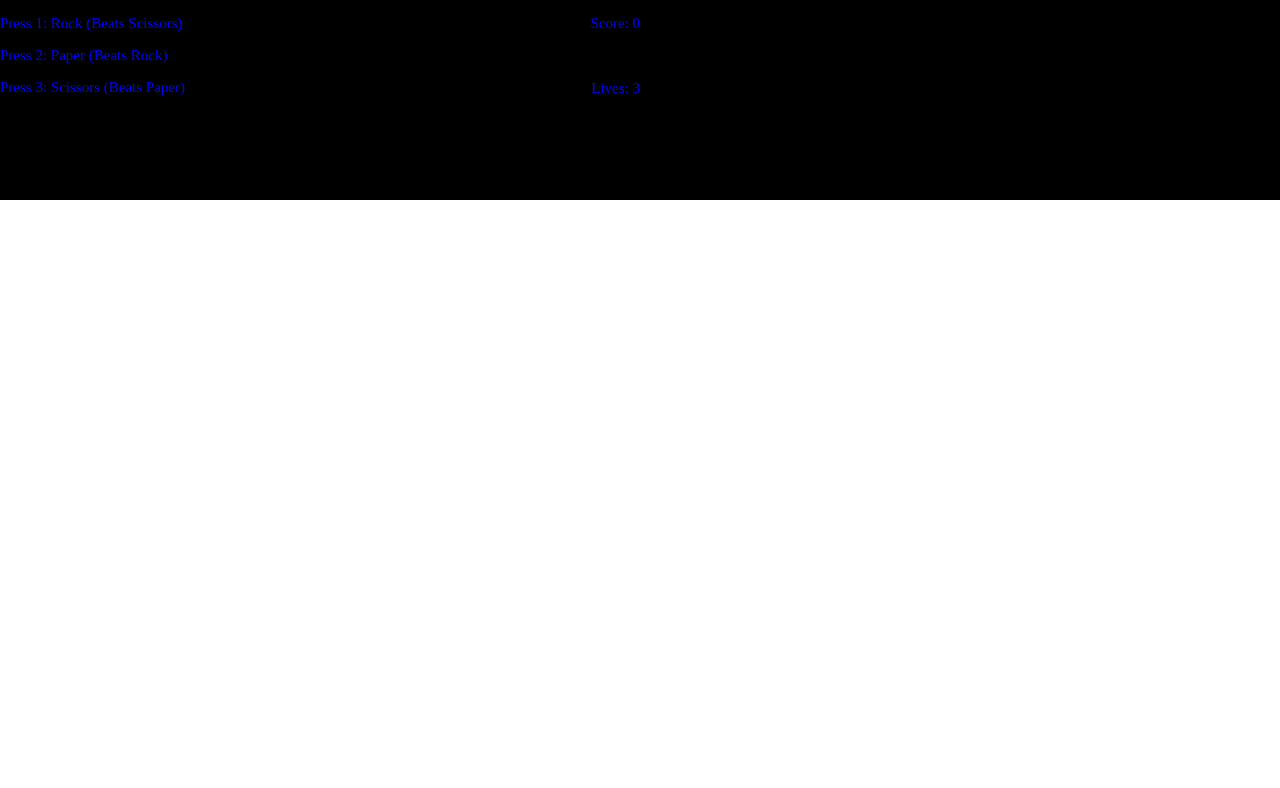
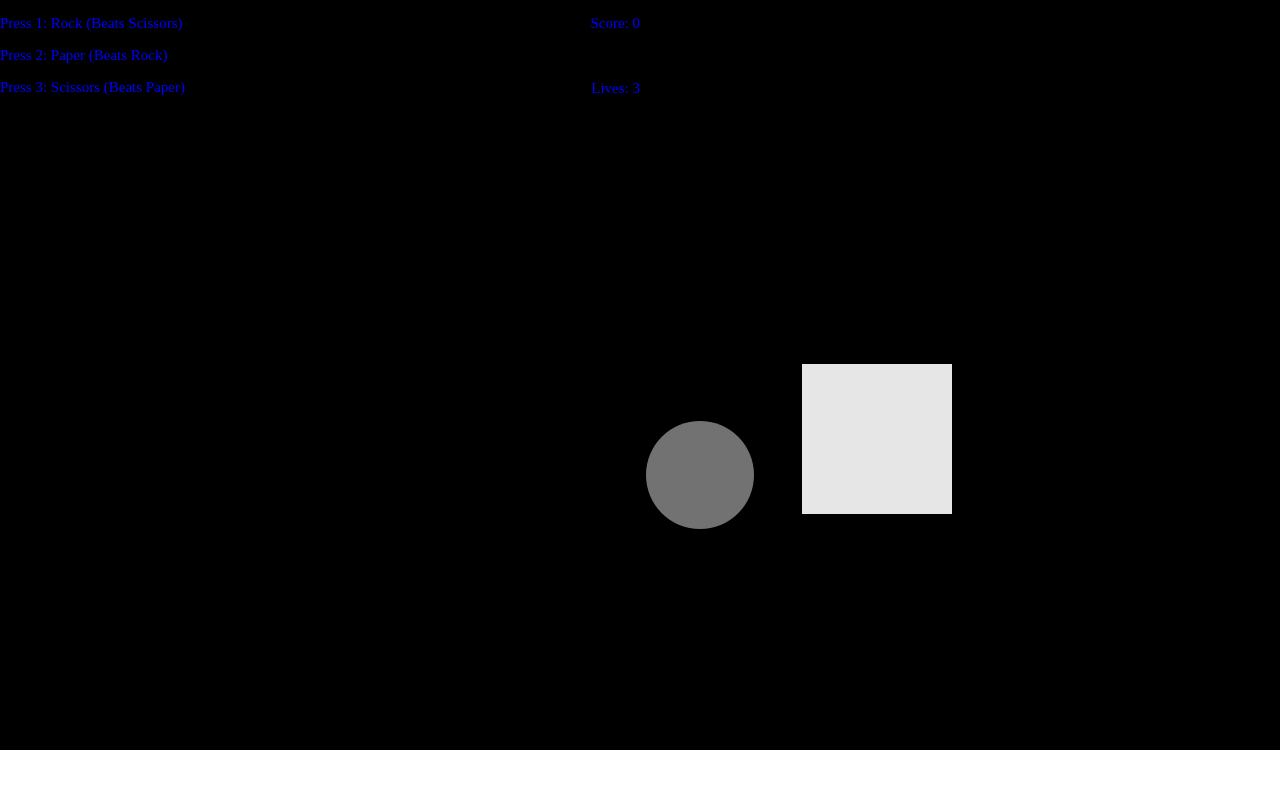
Before and after one commit to jakepow07/computergame-stattest, a plain HTML site: page jakefirstproject.html in a window 1280 px wide. Shown: the top 788 px of the page. Drawn offline with Linux system fonts and the light colour scheme.

Commit message:
Update and rename index.html to jakefirstproject.html

```diff
--- a/index.html
+++ b/jakefirstproject.html
@@ -106,7 +106,7 @@
 
   </canvas>
 
-  <script src="jakefirst.js"> </script>
+  <script src="jakefirstproject.js"> </script>
 
 </body>
 
```
